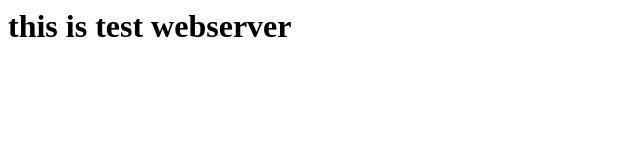
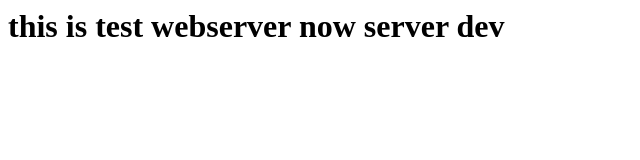
Before and after one commit to madhusmsr1/webrepo, a plain HTML site: page index.html in a window 1280 px wide. Shown: the whole page, without its empty margins (0-640 px from the left). Drawn offline with Linux system fonts and the light colour scheme.

Commit message:
changed index

```diff
--- a/index.html
+++ b/index.html
@@ -1 +1 @@
-<h1> this is test webserver</h1>
+<h1> this is test webserver now server dev</h1>
```
Also changed, not shown: 1 other file.
